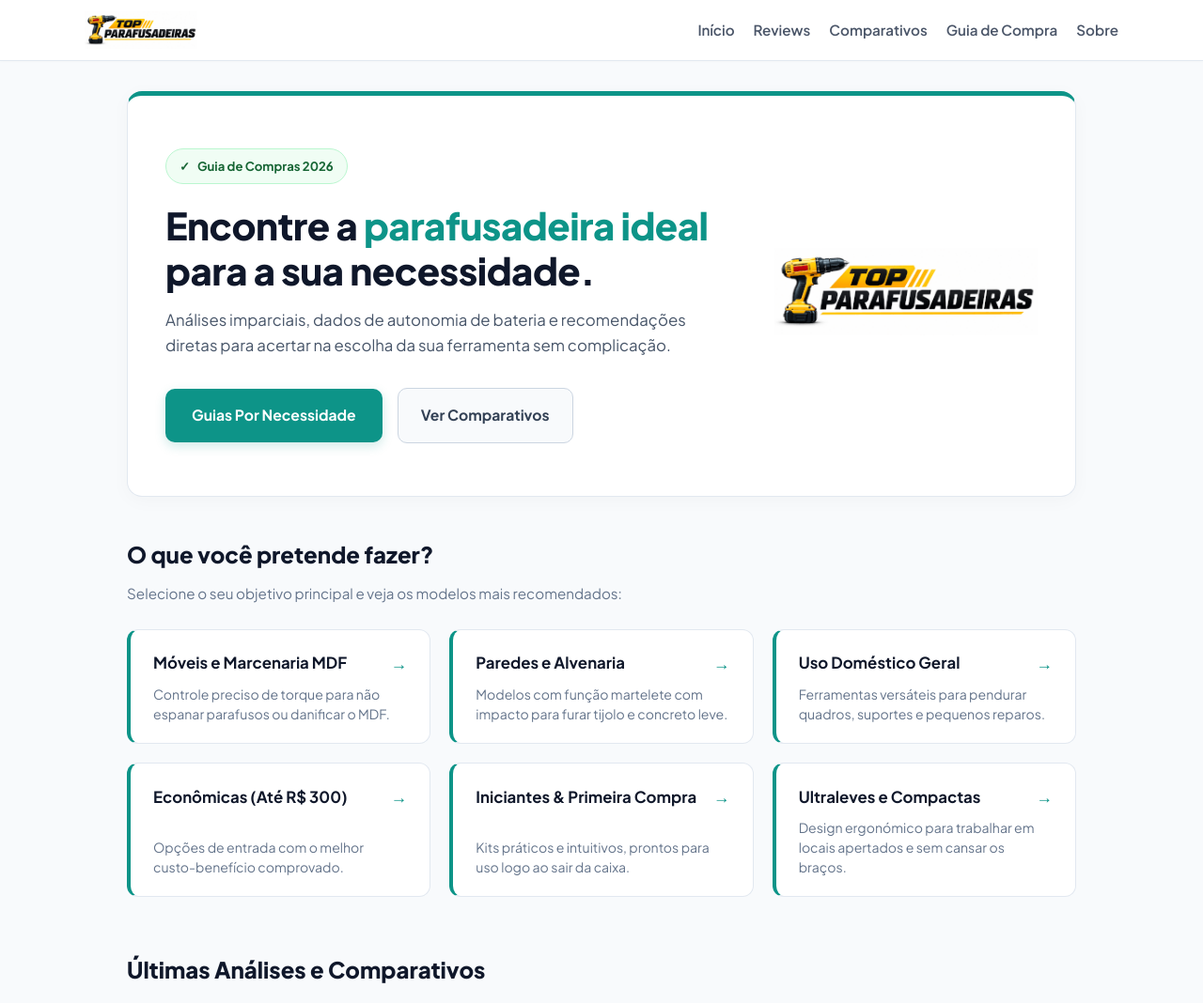
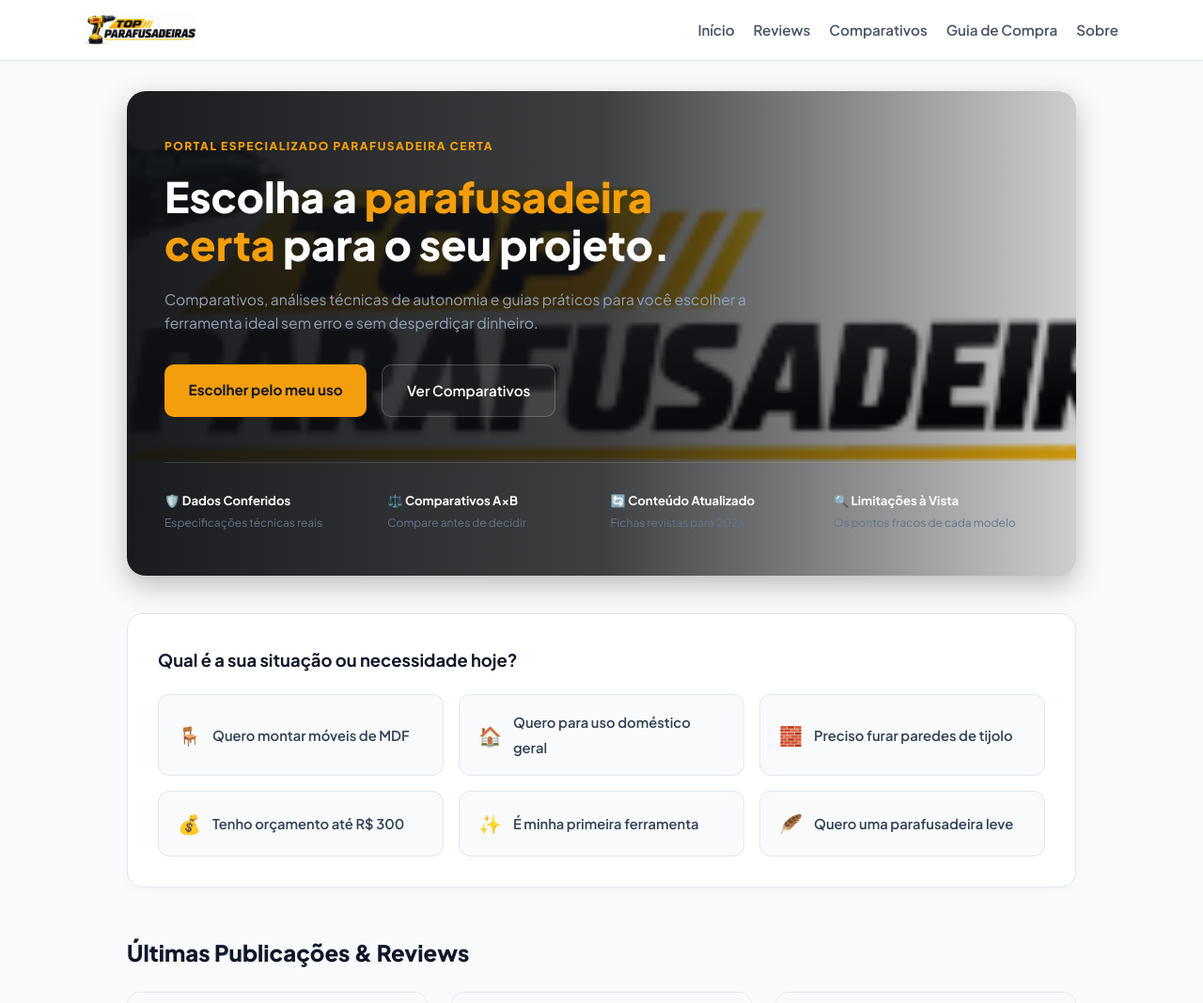
Before and after one commit to membroequipe/SiteReview, a Jekyll site: the page built from index.html, in a window 1280 px wide and 1400 px high, cut to the strip 0-1068 px from the top of the window. Shown: the whole strip at 94% size. Built offline with Jekyll 4.4.1, drawn with Linux system fonts in a browser that asks for light colours; some of the changed text lies outside the part shown.

Commit message:
Update index.html

```diff
--- a/index.html
+++ b/index.html
@@ -4,189 +4,56 @@ title: "Início"
 ---
 
 <style>
-  /* =========================================
-     NOVA HERO SECTION (CLEAN & MODERNA)
-     ========================================= */
-  .hero-clean-container {
+  /* Seção de Dilemas / Situações (Estilo Exclusivo do Portal) */
+  .situation-section {
     background: #ffffff;
     border: 1px solid #e2e8f0;
     border-radius: 16px;
-    padding: 3.5rem 2.5rem;
-    margin-bottom: 2.5rem;
-    box-shadow: 0 4px 20px rgba(0, 0, 0, 0.03);
-    display: flex;
-    align-items: center;
-    justify-content: space-between;
-    gap: 2rem;
-    position: relative;
-    border-top: 5px solid #0d9488; /* Linha de destaque na cor principal do site */
+    padding: 2rem;
+    margin-bottom: 3rem;
+    box-shadow: 0 4px 12px rgba(0, 0, 0, 0.02);
   }
 
-  .hero-clean-text {
-    max-width: 580px;
-  }
-
-  .hero-clean-badge {
-    display: inline-flex;
-    align-items: center;
-    gap: 0.5rem;
-    background-color: #f0fdf4;
-    border: 1px solid #bbf7d0;
-    color: #166534;
-    font-size: 0.82rem;
+  .situation-title {
+    font-size: 1.15rem;
     font-weight: 700;
-    padding: 6px 14px;
-    border-radius: 20px;
+    color: #0f172a;
     margin-bottom: 1.25rem;
   }
 
-  .hero-clean-title {
-    font-size: 2.5rem;
-    font-weight: 800;
-    color: #0f172a;
-    line-height: 1.2;
-    margin: 0 0 1rem 0;
-    letter-spacing: -0.5px;
+  .situation-grid {
+    display: grid;
+    grid-template-columns: repeat(auto-fit, minmax(260px, 1fr));
+    gap: 1rem;
   }
 
-  .hero-clean-title span {
-    color: #0d9488; /* Verde/Azul Petróleo da sua marca */
-  }
-
-  .hero-clean-subtitle {
-    font-size: 1.05rem;
-    color: #475569;
-    line-height: 1.6;
-    margin: 0 0 2rem 0;
-  }
-
-  .hero-clean-actions {
+  .situation-card {
+    background: #f8fafc;
+    border: 1px solid #e2e8f0;
+    border-radius: 12px;
+    padding: 1rem 1.25rem;
+    text-decoration: none;
+    color: #334155;
+    font-size: 0.92rem;
+    font-weight: 600;
     display: flex;
     align-items: center;
-    gap: 1rem;
-    flex-wrap: wrap;
-  }
-
-  .btn-main-action {
-    background-color: #0d9488;
-    color: #ffffff;
-    font-weight: 700;
-    padding: 14px 28px;
-    border-radius: 10px;
-    text-decoration: none;
-    font-size: 0.98rem;
-    transition: all 0.2s ease;
-    box-shadow: 0 4px 12px rgba(13, 148, 136, 0.2);
-  }
-
-  .btn-main-action:hover {
-    background-color: #0f766e;
-    transform: translateY(-2px);
-  }
-
-  .btn-secondary-action {
-    background-color: #f8fafc;
-    color: #334155;
-    border: 1px solid #cbd5e1;
-    font-weight: 700;
-    padding: 14px 24px;
-    border-radius: 10px;
-    text-decoration: none;
-    font-size: 0.98rem;
+    gap: 0.75rem;
     transition: all 0.2s ease;
   }
 
-  .btn-secondary-action:hover {
-    background-color: #f1f5f9;
-    border-color: #94a3b8;
+  .situation-card:hover {
+    background: #f1f5f9;
+    border-color: #cbd5e1;
+    transform: translateY(-2px);
+    color: #0f172a;
   }
 
-  .hero-clean-image {
-    max-width: 280px;
-    flex-shrink: 0;
-    text-align: center;
+  .situation-card span {
+    font-size: 1.25rem;
   }
 
-  .hero-clean-image img {
-    max-width: 100%;
-    height: auto;
-    object-fit: contain;
-  }
-
-  /* =========================================
-     NOVO SELETOR POR PERFIL (EXCLUSIVO)
-     ========================================= */
-  .profile-finder-container {
-    margin-bottom: 3.5rem;
-  }
-
-  .profile-finder-header {
-    margin-bottom: 1.5rem;
-  }
-
-  .profile-finder-header h2 {
-    font-size: 1.5rem;
-    font-weight: 800;
-    color: #0f172a;
-    margin: 0 0 0.4rem 0;
-  }
-
-  .profile-finder-header p {
-    font-size: 0.95rem;
-    color: #64748b;
-    margin: 0;
-  }
-
-  .profile-finder-cards {
-    display: grid;
-    grid-template-columns: repeat(auto-fit, minmax(280px, 1fr));
-    gap: 1.25rem;
-  }
-
-  .profile-card-item {
-    background: #ffffff;
-    border: 1px solid #e2e8f0;
-    border-left: 4px solid #0d9488;
-    border-radius: 12px;
-    padding: 1.25rem 1.5rem;
-    text-decoration: none;
-    transition: all 0.2s ease;
-    display: flex;
-    flex-direction: column;
-    justify-content: space-between;
-  }
-
-  .profile-card-item:hover {
-    transform: translateY(-3px);
-    box-shadow: 0 8px 20px rgba(0, 0, 0, 0.06);
-    border-color: #cbd5e1;
-    border-left-color: #f59e0b; /* Altera a cor de acento no hover */
-  }
-
-  .profile-card-title {
-    font-size: 1.05rem;
-    font-weight: 700;
-    color: #0f172a;
-    margin: 0 0 0.4rem 0;
-    display: flex;
-    align-items: center;
-    justify-content: space-between;
-  }
-
-  .profile-card-desc {
-    font-size: 0.88rem;
-    color: #64748b;
-    margin: 0;
-    line-height: 1.5;
-  }
-
-  .profile-card-arrow {
-    color: #0d9488;
-    font-weight: 800;
-    font-size: 1.1rem;
-  }
-
-  /* Títulos de Seção e Posts */
+  /* Títulos de Seção */
   .section-header-title {
     font-size: 1.5rem;
     font-weight: 800;
@@ -194,11 +61,12 @@ title: "Início"
     margin: 2.5rem 0 1.25rem 0;
   }
 
+  /* Grid de Posts / Reviews */
   .home-posts-grid {
     display: grid;
     grid-template-columns: repeat(auto-fill, minmax(280px, 1fr));
     gap: 25px;
-    margin-bottom: 3.5rem;
+    margin-bottom: 3rem;
   }
 
   .home-post-card {
@@ -277,18 +145,19 @@ title: "Início"
     padding-top: 10px;
   }
 
-  /* Caixa de Metodologia */
+  /* Caixa de Metodologia / Transparência (E-E-A-T) */
   .methodology-box {
     background: #0f172a;
     color: #ffffff;
     border-radius: 16px;
-    padding: 2.25rem;
+    padding: 2rem;
+    margin-top: 3rem;
   }
 
   .methodology-box h3 {
     font-size: 1.25rem;
     font-weight: 700;
-    margin: 0 0 1.25rem 0;
+    margin: 0 0 1rem 0;
     color: #ffffff;
   }
 
@@ -311,108 +180,77 @@ title: "Início"
     margin: 0;
     line-height: 1.5;
   }
-
-  @media (max-width: 850px) {
-    .hero-clean-container {
-      flex-direction: column;
-      padding: 2.5rem 1.5rem;
-      text-align: center;
-    }
-    .hero-clean-actions {
-      justify-content: center;
-    }
-    .hero-clean-image {
-      max-width: 220px;
-    }
-  }
 </style>
 
 <div class="home-container" style="max-width: 1050px; margin: 2rem auto; padding: 0 20px; font-family: 'Plus Jakarta Sans', sans-serif;">
 
-  <!-- HERO SECTION TOTALMENTE RENOVADA (CLEAN E AUTÊNTICA) -->
-  <section class="hero-clean-container">
-    <div class="hero-clean-text">
-      <div class="hero-clean-badge">
-        <span>✓</span> Guia de Compras 2026
-      </div>
-      <h1 class="hero-clean-title">
-        Encontre a <span>parafusadeira ideal</span> para a sua necessidade.
-      </h1>
-      <p class="hero-clean-subtitle">
-        Análises imparciais, dados de autonomia de bateria e recomendações diretas para acertar na escolha da sua ferramenta sem complicação.
+  <!-- HERO BANNER UTILIZANDO AS SUAS CLASSES JÁ EXISTENTES DO CSS -->
+  <section class="hero-banner-custom" style="position: relative; overflow: hidden; border-radius: 20px; padding: 3rem 2.5rem; margin-bottom: 2.5rem; background-image: url('{{ '/assets/images/logo.png' | relative_url }}'); background-size: cover; background-position: center;">
+
+    <!-- Camada de sobreposição (before do seu CSS) -->
+
+    <div class="hero-banner-content">
+      <span class="hero-tag">Portal Especializado Parafusadeira Certa</span>
+      <h1 class="hero-banner-title">Escolha a <span>parafusadeira certa</span> para o seu projeto.</h1>
+      <p class="hero-banner-description">
+        Comparativos, análises técnicas de autonomia e guias práticos para você escolher a ferramenta ideal sem erro e sem desperdiçar dinheiro.
       </p>
 
-      <div class="hero-clean-actions">
-        <a href="{{ '/qual-a-melhor-parafusadeira/' | relative_url }}" class="btn-main-action">Guias Por Necessidade</a>
-        <a href="{{ '/comparativos/' | relative_url }}" class="btn-secondary-action">Ver Comparativos</a>
+      <div class="hero-banner-buttons">
+        <a href="{{ '/qual-a-melhor-parafusadeira/' | relative_url }}" class="btn-hero-primary">Escolher pelo meu uso</a>
+        <a href="{{ '/comparativos/' | relative_url }}" class="btn-hero-secondary">Ver Comparativos</a>
       </div>
     </div>
 
-    <div class="hero-clean-image">
-      <img src="{{ '/assets/images/logo.png' | relative_url }}" alt="Parafusadeira Certa Logo" loading="lazy">
+    <!-- Rodapé do Banner com os 4 Pilares -->
+    <div class="hero-banner-footer">
+      <div class="hero-footer-item">
+        <h4>🛡️ Dados Conferidos</h4>
+        <p>Especificações técnicas reais</p>
+      </div>
+      <div class="hero-footer-item">
+        <h4>⚖️ Comparativos A×B</h4>
+        <p>Compare antes de decidir</p>
+      </div>
+      <div class="hero-footer-item">
+        <h4>🔄 Conteúdo Atualizado</h4>
+        <p>Fichas revistas para 2026</p>
+      </div>
+      <div class="hero-footer-item">
+        <h4>🔍 Limitações à Vista</h4>
+        <p>Os pontos fracos de cada modelo</p>
+      </div>
     </div>
+
   </section>
 
-  <!-- SELETOR POR PERFIL E USO (SUBSTITUI A GRID DE SITUAÇÕES ANTERIOR) -->
-  <section class="profile-finder-container">
-    <div class="profile-finder-header">
-      <h2>O que você pretende fazer?</h2>
-      <p>Selecione o seu objetivo principal e veja os modelos mais recomendados:</p>
-    </div>
-
-    <div class="profile-finder-cards">
-      <a href="{{ '/qual-a-melhor-parafusadeira/' | relative_url }}" class="profile-card-item">
-        <div class="profile-card-title">
-          <span>Móveis e Marcenaria MDF</span>
-          <span class="profile-card-arrow">→</span>
-        </div>
-        <p class="profile-card-desc">Controle preciso de torque para não espanar parafusos ou danificar o MDF.</p>
+  <!-- SEÇÃO DE DILEMAS / SITUAÇÕES -->
+  <div class="situation-section">
+    <div class="situation-title">Qual é a sua situação ou necessidade hoje?</div>
+    <div class="situation-grid">
+      <a href="{{ '/qual-a-melhor-parafusadeira/' | relative_url }}" class="situation-card">
+        <span>🪑</span> Quero montar móveis de MDF
       </a>
-
-      <a href="{{ '/qual-a-melhor-parafusadeira/' | relative_url }}" class="profile-card-item">
-        <div class="profile-card-title">
-          <span>Paredes e Alvenaria</span>
-          <span class="profile-card-arrow">→</span>
-        </div>
-        <p class="profile-card-desc">Modelos com função martelete com impacto para furar tijolo e concreto leve.</p>
+      <a href="{{ '/qual-a-melhor-parafusadeira/' | relative_url }}" class="situation-card">
+        <span>🏠</span> Quero para uso doméstico geral
       </a>
-
-      <a href="{{ '/qual-a-melhor-parafusadeira/' | relative_url }}" class="profile-card-item">
-        <div class="profile-card-title">
-          <span>Uso Doméstico Geral</span>
-          <span class="profile-card-arrow">→</span>
-        </div>
-        <p class="profile-card-desc">Ferramentas versáteis para pendurar quadros, suportes e pequenos reparos.</p>
+      <a href="{{ '/qual-a-melhor-parafusadeira/' | relative_url }}" class="situation-card">
+        <span>🧱</span> Preciso furar paredes de tijolo
       </a>
-
-      <a href="{{ '/qual-a-melhor-parafusadeira/' | relative_url }}" class="profile-card-item">
-        <div class="profile-card-title">
-          <span>Econômicas (Até R$ 300)</span>
-          <span class="profile-card-arrow">→</span>
-        </div>
-        <p class="profile-card-desc">Opções de entrada com o melhor custo-benefício comprovado.</p>
+      <a href="{{ '/qual-a-melhor-parafusadeira/' | relative_url }}" class="situation-card">
+        <span>💰</span> Tenho orçamento até R$ 300
       </a>
-
-      <a href="{{ '/qual-a-melhor-parafusadeira/' | relative_url }}" class="profile-card-item">
-        <div class="profile-card-title">
-          <span>Iniciantes & Primeira Compra</span>
-          <span class="profile-card-arrow">→</span>
-        </div>
-        <p class="profile-card-desc">Kits práticos e intuitivos, prontos para uso logo ao sair da caixa.</p>
+      <a href="{{ '/qual-a-melhor-parafusadeira/' | relative_url }}" class="situation-card">
+        <span>✨</span> É minha primeira ferramenta
       </a>
-
-      <a href="{{ '/qual-a-melhor-parafusadeira/' | relative_url }}" class="profile-card-item">
-        <div class="profile-card-title">
-          <span>Ultraleves e Compactas</span>
-          <span class="profile-card-arrow">→</span>
-        </div>
-        <p class="profile-card-desc">Design ergonómico para trabalhar em locais apertados e sem cansar os braços.</p>
+      <a href="{{ '/qual-a-melhor-parafusadeira/' | relative_url }}" class="situation-card">
+        <span>🪶</span> Quero uma parafusadeira leve
       </a>
     </div>
-  </section>
+  </div>
 
-  <!-- LISTA DE POSTS E REVIEWS RECENTES -->
-  <h2 class="section-header-title">Últimas Análises e Comparativos</h2>
+  <!-- LISTA DE ÚLTIMAS PUBLICAÇÕES -->
+  <h2 class="section-header-title">Últimas Publicações & Reviews</h2>
 
   {% if site.posts.size > 0 %}
     <div class="home-posts-grid">
@@ -453,22 +291,22 @@ title: "Início"
 
   <!-- METODOLOGIA E TRANSPARÊNCIA (E-E-A-T) -->
   <section class="methodology-box">
-    <h3>Como avaliamos cada produto</h3>
+    <h3>Como fazemos as nossas análises</h3>
     <div class="methodology-grid">
       <div class="methodology-item">
-        <h4>Fichas Técnicas Verificadas</h4>
-        <p>Conferimos torque, voltagem e IPM com os dados reais dos fabricantes.</p>
+        <h4>Dados conferidos</h4>
+        <p>Analisamos as fichas técnicas oficiais dos fabricantes e manuais de cada modelo.</p>
       </div>
       <div class="methodology-item">
-        <h4>Autonomia em Prática</h4>
-        <p>Avaliamos o rendimento real das baterias por tipo de aplicação.</p>
+        <h4>Comparativos a fundo</h4>
+        <p>Colocamos marcas lado a lado para destacar o que muda na prática do uso.</p>
       </div>
       <div class="methodology-item">
-        <h4>Prós e Contras Reais</h4>
-        <p>Mostramos abertamente as limitações de cada modelo antes da compra.</p>
+        <h4>Limitações à vista</h4>
+        <p>Dizemos claramente o que a ferramenta NÃO faz bem para evitar frustrações.</p>
       </div>
       <div class="methodology-item">
-        <h4>Lojas de Confiança</h4>
+        <h4>Links de lojas</h4>
         <p>Indicamos onde comprar com segurança no Mercado Livre, Amazon e Shopee.</p>
       </div>
     </div>
```
